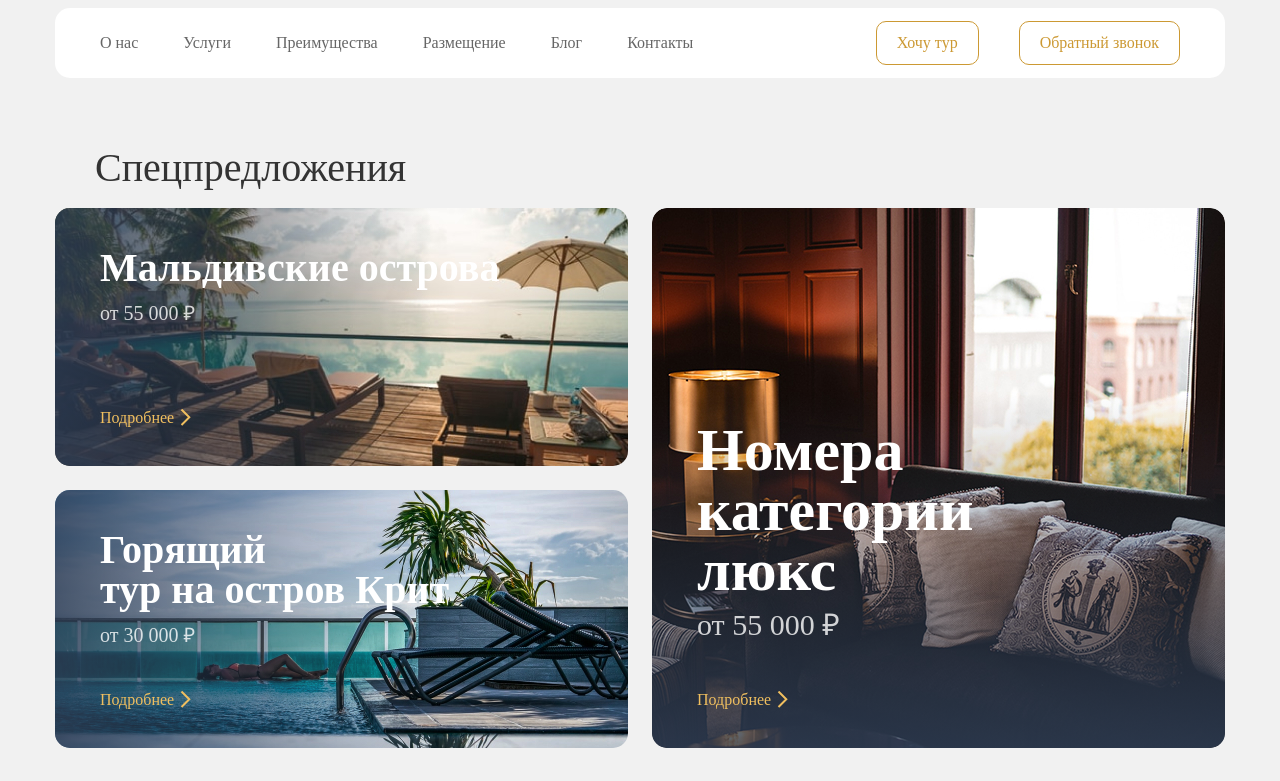
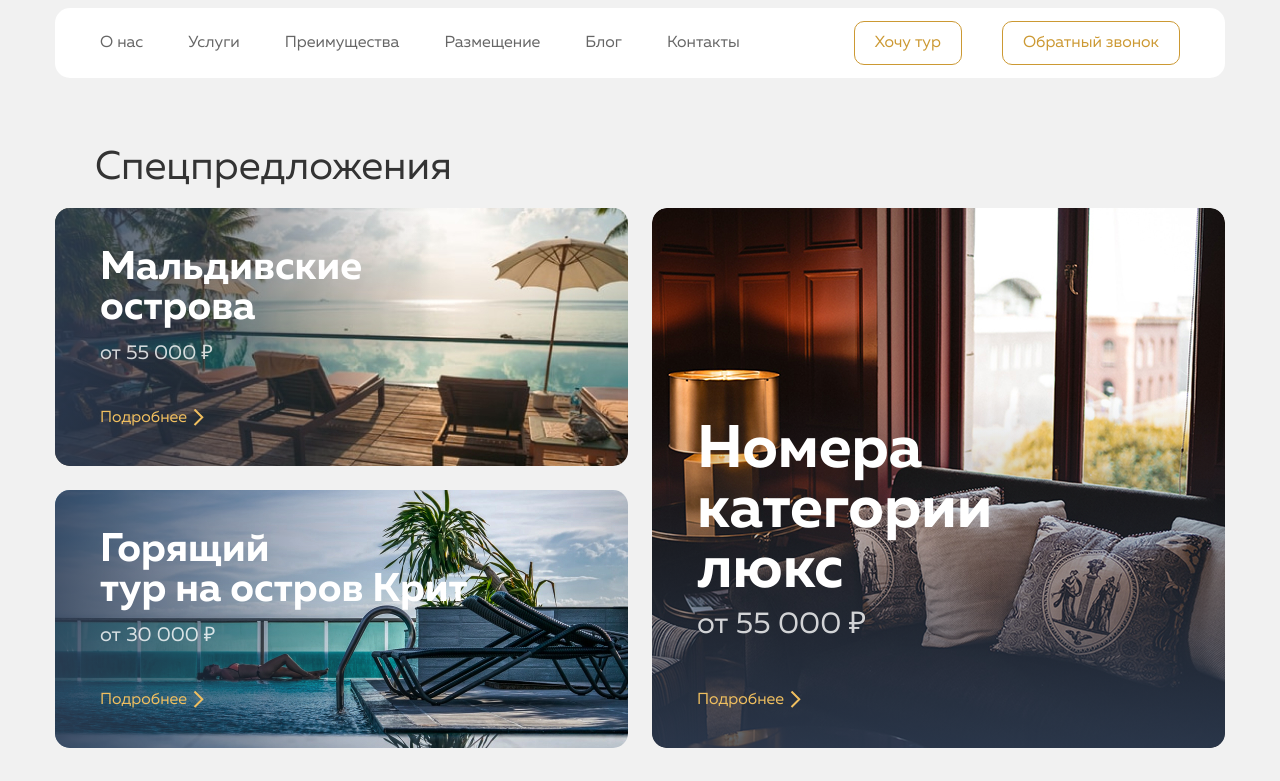
Before and after one commit to VladimirrAndreevich/lagoone, a plain HTML site: page index.html in a window 1280 px wide. Shown: the part 106-887 px from the top of the page. Drawn offline with Linux system fonts and the light colour scheme; the site is published under a folder, as on GitHub Pages, so addresses that start at the root find nothing.

Commit message:
fix fonts' paths

```diff
--- a/css/style.css
+++ b/css/style.css
@@ -2,32 +2,32 @@
 
 @font-face {
   font-family: "Muller";
-  src: url("/fonts/MullerLight.woff") format("woff");
-  src: url("/fonts/MullerLight.woff2") format("woff2");
+  src: url("../fonts/MullerLight.woff") format("woff");
+  src: url("../fonts/MullerLight.woff2") format("woff2");
   font-style: normal;
   font-weight: 300;
 }
 
 @font-face {
   font-family: "Muller";
-  src: url("/fonts/MullerRegular.woff") format("woff");
-  src: url("/fonts/MullerRegular.woff2") format("woff2");
+  src: url("../fonts/MullerRegular.woff") format("woff");
+  src: url("../fonts/MullerRegular.woff2") format("woff2");
   font-style: normal;
   font-weight: 400;
 }
 
 @font-face {
   font-family: "Muller";
-  src: url("/fonts/MullerMedium.woff") format("woff");
-  src: url("/fonts/MullerMedium.woff2") format("woff2");
+  src: url("../fonts/MullerMedium.woff") format("woff");
+  src: url("../fonts/MullerMedium.woff2") format("woff2");
   font-style: normal;
   font-weight: 500;
 }
 
 @font-face {
   font-family: "Muller";
-  src: url("/fonts/MullerBold.woff") format("woff");
-  src: url("/fonts/MullerBold.woff2") format("woff2");
+  src: url("../fonts/MullerBold.woff") format("woff");
+  src: url("../fonts/MullerBold.woff2") format("woff2");
   font-style: normal;
   font-weight: 700;
 }
```
